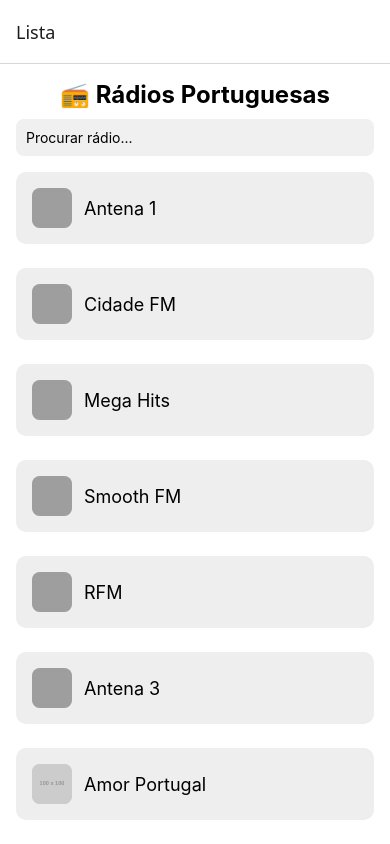
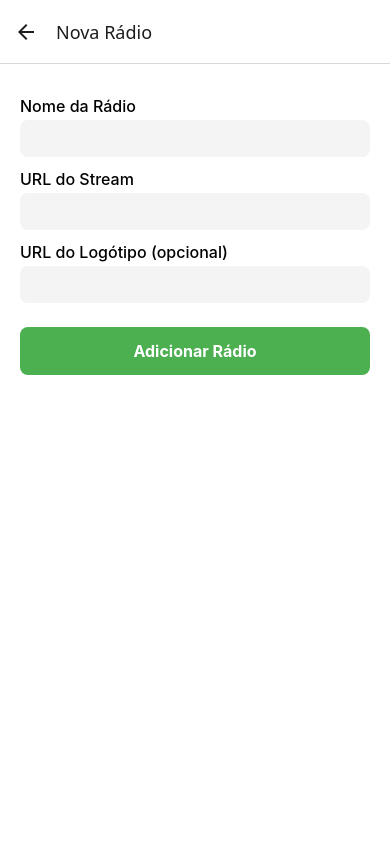
Before and after one commit to vitorhasilva/tuneify-app, a React Native app: screen /Adicionar in a window 390 px wide. Built offline with nearby package versions, Linux system fonts and the light colour scheme; grey boxes are pictures that could not be loaded.

Commit message:
Funcional, com radios personalizados

```diff
--- a/App.js
+++ b/App.js
@@ -4,6 +4,8 @@
 import { createNativeStackNavigator } from '@react-navigation/native-stack';
 import RadioList from './screens/RadioList';
 import RadioPlayer from './screens/RadioPlayer';
+import Adicionar from './screens/EditarAdicionarRadio';
+
 
 const Stack = createNativeStackNavigator();
 
@@ -11,8 +13,10 @@
   return (
     <NavigationContainer>
       <Stack.Navigator initialRouteName="Lista">
-        <Stack.Screen name="Lista" component={RadioList} />
+        <Stack.Screen name="Lista" component={RadioList} options={{ title: "📻 Rádios Portuguesas" }} />
         <Stack.Screen name="Rádio" component={RadioPlayer} />
+        <Stack.Screen name="Adicionar" component={Adicionar} options={{ title: 'Nova Rádio' }} />
+
       </Stack.Navigator>
     </NavigationContainer>
   );
--- a/package.json
+++ b/package.json
@@ -19,7 +19,8 @@
     "react-native-safe-area-context": "5.4.0",
     "react-native-gesture-handler": "~2.24.0",
     "react-native-reanimated": "~3.17.4",
-    "expo-audio": "~0.4.6"
+    "expo-audio": "~0.4.6",
+    "@react-native-async-storage/async-storage": "2.1.2"
   },
   "devDependencies": {
     "@babel/core": "^7.20.0"
--- /dev/null
+++ b/screens/EditarAdicionarRadio.js
@@ -0,0 +1,112 @@
+import React, { useEffect, useState } from 'react';
+import {
+  View,
+  Text,
+  TextInput,
+  TouchableOpacity,
+  StyleSheet,
+  Alert,
+} from 'react-native';
+import AsyncStorage from '@react-native-async-storage/async-storage';
+
+export default function Adicionar({ navigation, route }) {
+  const editRadio = route.params?.editRadio;
+  const [name, setName] = useState(editRadio?.name || '');
+  const [uri, setUri] = useState(editRadio?.uri || '');
+  const [logo, setLogo] = useState(editRadio?.logo || '');
+
+  useEffect(() => {
+    if (editRadio) {
+      navigation.setOptions({ title: 'Editar Rádio' });
+    }
+  }, [editRadio]);
+
+  const guardar = async () => {
+    if (!name.trim() || !uri.trim()) {
+      Alert.alert('Erro', 'Nome e URL da rádio são obrigatórios.');
+      return;
+    }
+
+    const newlogo = !logo.trim() ? `https://placehold.co/500x500.png?font=oswald&text=${encodeURIComponent(name)}` : logo;
+    const novaRadio = { name, uri, logo: newlogo };
+
+    const saved = await AsyncStorage.getItem('customRadios');
+    let lista = saved ? JSON.parse(saved) : [];
+
+    if (editRadio) {
+      lista = lista.filter(r => r.uri !== editRadio.uri);
+    }
+
+    lista.push(novaRadio);
+    await AsyncStorage.setItem('customRadios', JSON.stringify(lista));
+    navigation.goBack();
+  };
+
+  const apagar = async () => {
+    Alert.alert('Eliminar Rádio', 'Tens a certeza que queres eliminar esta rádio?', [
+      { text: 'Cancelar', style: 'cancel' },
+      {
+        text: 'Eliminar',
+        style: 'destructive',
+        onPress: async () => {
+          const saved = await AsyncStorage.getItem('customRadios');
+          if (!saved) return;
+          const parsed = JSON.parse(saved);
+          const updated = parsed.filter(r => r.uri !== editRadio.uri);
+          await AsyncStorage.setItem('customRadios', JSON.stringify(updated));
+          navigation.goBack();
+        },
+      },
+    ]);
+  };
+
+  return (
+    <View style={styles.container}>
+      <Text style={styles.label}>Nome da Rádio</Text>
+      <TextInput style={styles.input} value={name} onChangeText={setName} />
+
+      <Text style={styles.label}>URL do Stream</Text>
+      <TextInput style={styles.input} value={uri} onChangeText={setUri} />
+
+      <Text style={styles.label}>URL do Logótipo (opcional)</Text>
+      <TextInput style={styles.input} value={logo} onChangeText={setLogo} />
+
+      <TouchableOpacity style={styles.saveButton} onPress={guardar}>
+        <Text style={styles.saveText}>{editRadio ? 'Guardar Alterações' : 'Adicionar Rádio'}</Text>
+      </TouchableOpacity>
+
+      {editRadio && (
+        <TouchableOpacity style={styles.deleteButton} onPress={apagar}>
+          <Text style={styles.deleteText}>🗑 Eliminar Rádio</Text>
+        </TouchableOpacity>
+      )}
+    </View>
+  );
+}
+
+const styles = StyleSheet.create({
+  container: { flex: 1, padding: 20, backgroundColor: '#fff' },
+  label: { fontSize: 16, fontWeight: '500', marginTop: 12 },
+  input: {
+    backgroundColor: '#f4f4f4',
+    padding: 10,
+    borderRadius: 8,
+    marginTop: 4,
+  },
+  saveButton: {
+    backgroundColor: '#4caf50',
+    marginTop: 24,
+    padding: 14,
+    borderRadius: 8,
+    alignItems: 'center',
+  },
+  saveText: { color: '#fff', fontSize: 16, fontWeight: 'bold' },
+  deleteButton: {
+    backgroundColor: '#f44336',
+    marginTop: 16,
+    padding: 14,
+    borderRadius: 8,
+    alignItems: 'center',
+  },
+  deleteText: { color: '#fff', fontSize: 16, fontWeight: 'bold' },
+});
--- a/screens/RadioList.js
+++ b/screens/RadioList.js
@@ -1,5 +1,4 @@
-// screens/RadioList.js
-import React, { useState } from 'react';
+import React, { useState, useEffect } from 'react';
 import {
   View,
   Text,
@@ -10,9 +9,10 @@
   Image,
   ActivityIndicator,
 } from 'react-native';
-import { useAudioPlayer } from 'expo-audio';
+import AsyncStorage from '@react-native-async-storage/async-storage';
+import { useFocusEffect } from '@react-navigation/native';
 
-const radios = [
+const defaultRadios = [
   { name: 'Antena 1', uri: 'http://radiotrucker.com/pt/play/182822/antena-1-portugal', logo: 'https://upload.wikimedia.org/wikipedia/commons/2/29/Antena1_logo_2020.png' },
   { name: 'Cidade FM', uri: 'http://radiotrucker.com/pt/play/182822/cidade-fm', logo: 'https://upload.wikimedia.org/wikipedia/pt/thumb/3/3b/CidadeFM_Logo.png/200px-CidadeFM_Logo.png' },
   { name: 'Mega Hits', uri: 'http://radiotrucker.com/pt/play/182822/mega-hits-fm', logo: 'https://upload.wikimedia.org/wikipedia/pt/thumb/5/59/MegaHits.png/200px-MegaHits.png' },
@@ -28,20 +28,50 @@
 export default function RadioList({ navigation }) {
   const [search, setSearch] = useState('');
   const [playingUri, setPlayingUri] = useState(null);
+  const [radios, setRadios] = useState(defaultRadios);
+
+  useFocusEffect(
+    React.useCallback(() => {
+      AsyncStorage.getItem('customRadios').then((saved) => {
+        if (saved) {
+          setRadios([...defaultRadios, ...JSON.parse(saved)]);
+        }
+      });
+    }, [])
+  );
 
   const filteredRadios = radios.filter(radio =>
     radio.name.toLowerCase().includes(search.toLowerCase())
   );
 
+  React.useLayoutEffect(() => {
+    navigation.setOptions({
+      headerRight: () => (
+        <TouchableOpacity onPress={() => navigation.navigate('Adicionar')} style={{ marginRight: 16 }}>
+          <Text style={{ fontSize: 16, color: '#4caf50' }}>➕</Text>
+        </TouchableOpacity>
+      ),
+    });
+  }, [navigation]);
+
+  const handleLongPress = (radio) => {
+    const isCustom = !defaultRadios.find(d => d.uri === radio.uri);
+    if (isCustom) {
+      navigation.navigate('Adicionar', { editRadio: radio });
+    }
+  };
+
   return (
     <View style={styles.container}>
       <Text style={styles.header}>📻 Rádios Portuguesas</Text>
+
       <TextInput
         style={styles.searchInput}
         placeholder="Procurar rádio..."
         value={search}
         onChangeText={setSearch}
       />
+
       <ScrollView contentContainerStyle={styles.list}>
         {filteredRadios.map((radio) => {
           const isPlaying = playingUri === radio.uri;
@@ -54,6 +84,7 @@
                 setPlayingUri(radio.uri);
                 navigation.navigate('Rádio', { radio });
               }}
+              onLongPress={() => handleLongPress(radio)}
             >
               <View style={styles.row}>
                 <Image source={{ uri: radio.logo }} style={styles.logo} />
--- a/screens/RadioPlayer.js
+++ b/screens/RadioPlayer.js
@@ -1,23 +1,36 @@
-import React from 'react';
-import { View, Text, StyleSheet, Pressable } from 'react-native';
+import React, { useState } from 'react';
+import { View, Text, Image, TouchableOpacity, StyleSheet } from 'react-native';
 import { useAudioPlayer } from 'expo-audio';
 import { Ionicons } from '@expo/vector-icons';
 
-export default function RadioPlayer({ route }) {
+export default function RadioPlayer({ route, navigation }) {
   const { radio } = route.params;
   const player = useAudioPlayer({ uri: radio.uri });
+  const [isPlaying, setIsPlaying] = useState(false);
+
+  React.useEffect(() => {
+    navigation.setOptions({ title: radio.name });
+  }, [radio.name]);
+
+  const togglePlayPause = async () => {
+    if (isPlaying) {
+      await player.pause();
+    } else {
+      await player.play();
+    }
+    setIsPlaying(!isPlaying);
+  };
 
   return (
     <View style={styles.container}>
-      <Text style={styles.radioName}>{radio.name}</Text>
-      <View style={styles.controls}>
-        <Pressable onPress={() => player.play()} style={styles.button}>
-          <Ionicons name="play-circle" size={64} color="#4caf50" />
-        </Pressable>
-        <Pressable onPress={() => player.pause()} style={styles.button}>
-          <Ionicons name="pause-circle" size={64} color="#f44336" />
-        </Pressable>
-      </View>
+      <Image
+        source={{ uri: radio.logo || 'https://via.placeholder.com/300x300?text=Rádio' }}
+        style={styles.logo}
+      />
+
+      <TouchableOpacity onPress={togglePlayPause} style={styles.playButton}>
+        <Ionicons name={isPlaying ? 'pause' : 'play'} size={48} color="white" />
+      </TouchableOpacity>
     </View>
   );
 }
@@ -25,22 +38,23 @@
 const styles = StyleSheet.create({
   container: {
     flex: 1,
+    backgroundColor: '#fff',
+    alignItems: 'center',
     justifyContent: 'center',
-    alignItems: 'center',
-    backgroundColor: '#fefefe',
     padding: 20,
   },
-  radioName: {
-    fontSize: 28,
-    fontWeight: 'bold',
-    marginBottom: 30,
-    textAlign: 'center',
+  logo: {
+    width: 300,
+    height: 300,
+    borderRadius: 24,
+    marginBottom: 40,
+    backgroundColor: '#eee',
   },
-  controls: {
-    flexDirection: 'row',
-    gap: 30,
-  },
-  button: {
-    padding: 10,
+  playButton: {
+    backgroundColor: '#4caf50',
+    padding: 20,
+    borderRadius: 100,
+    alignItems: 'center',
+    justifyContent: 'center',
   },
 });
```
Also changed, not shown: 2 other files (tests, documents, lock files or other folders).
